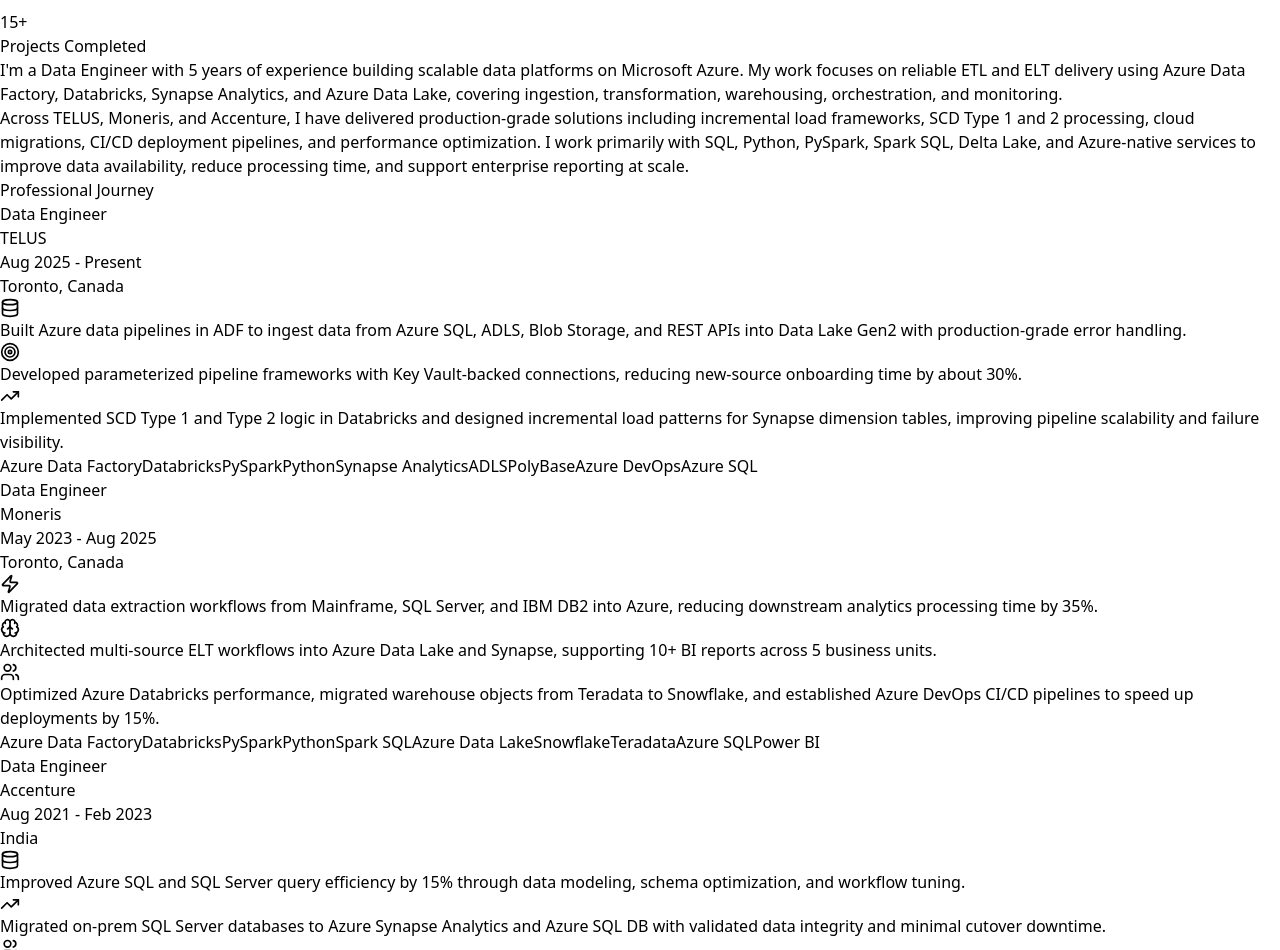
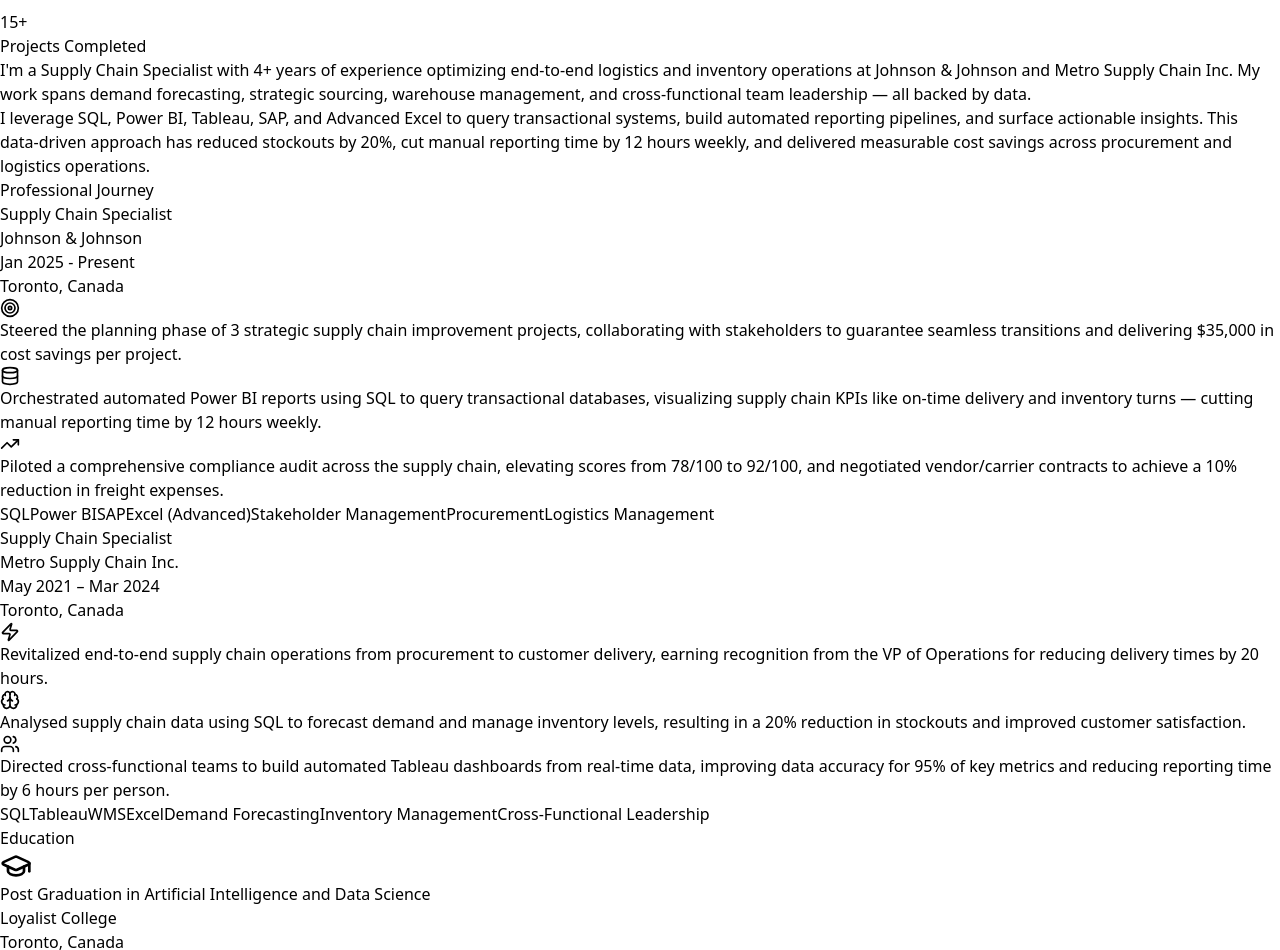
Before and after one commit to subhashsomarouthu/portfolio-website, a React (Vite) app: page / in a window 1280 px wide. Shown: the part 1042-1992 px from the top of the page. Built offline with nearby package versions, Linux system fonts and the light colour scheme.

Commit message:
supply chain profile

```diff
--- a/src/components/About.jsx
+++ b/src/components/About.jsx
@@ -1,9 +1,9 @@
-import { Briefcase, Code, Award, TrendingUp } from 'lucide-react';
+import { Briefcase, BarChart2, Award, TrendingUp } from 'lucide-react';
 import ScrollReveal from './ScrollReveal';
 
 const stats = [
-  { icon: Briefcase, value: '5', label: 'Years of Experience', gradient: 'from-purple-900/40', border: 'border-purple-500', iconColor: 'text-purple-400' },
-  { icon: Code, value: '3', label: 'Data Engineering Roles', gradient: 'from-cyan-900/40', border: 'border-cyan-500', iconColor: 'text-cyan-400' },
+  { icon: Briefcase, value: '4+', label: 'Years of Experience', gradient: 'from-purple-900/40', border: 'border-purple-500', iconColor: 'text-purple-400' },
+  { icon: BarChart2, value: '2', label: 'Supply Chain Roles', gradient: 'from-cyan-900/40', border: 'border-cyan-500', iconColor: 'text-cyan-400' },
   { icon: Award, value: '4', label: 'Certifications Earned', gradient: 'from-pink-900/40', border: 'border-pink-500', iconColor: 'text-pink-400' },
   { icon: TrendingUp, value: '15+', label: 'Projects Completed', gradient: 'from-indigo-900/40', border: 'border-indigo-500', iconColor: 'text-indigo-400' },
 ];
@@ -35,10 +35,10 @@ const About = () => {
         <ScrollReveal>
           <div className="bg-gradient-to-br from-slate-900/60 to-purple-900/30 backdrop-blur-lg rounded-2xl p-8 border border-purple-500/20">
             <p className="text-lg text-gray-300 leading-relaxed mb-6">
-              I'm a <span className="text-purple-400 font-semibold">Data Engineer</span> with 5 years of experience building scalable data platforms on <span className="text-cyan-400 font-semibold">Microsoft Azure</span>. My work focuses on reliable ETL and ELT delivery using <span className="text-cyan-400 font-semibold">Azure Data Factory, Databricks, Synapse Analytics, and Azure Data Lake</span>, covering ingestion, transformation, warehousing, orchestration, and monitoring.
+              I'm a <span className="text-purple-400 font-semibold">Supply Chain Specialist</span> with 4+ years of experience optimizing end-to-end logistics and inventory operations at <span className="text-cyan-400 font-semibold">Johnson & Johnson</span> and <span className="text-cyan-400 font-semibold">Metro Supply Chain Inc.</span> My work spans demand forecasting, strategic sourcing, warehouse management, and cross-functional team leadership — all backed by data.
             </p>
             <p className="text-lg text-gray-300 leading-relaxed">
-              Across TELUS, Moneris, and Accenture, I have delivered production-grade solutions including <span className="text-purple-400 font-semibold">incremental load frameworks, SCD Type 1 and 2 processing, cloud migrations, CI/CD deployment pipelines, and performance optimization</span>. I work primarily with <span className="text-cyan-400 font-semibold">SQL, Python, PySpark, Spark SQL, Delta Lake, and Azure-native services</span> to improve data availability, reduce processing time, and support enterprise reporting at scale.
+              I leverage <span className="text-purple-400 font-semibold">SQL, Power BI, Tableau, SAP, and Advanced Excel</span> to query transactional systems, build automated reporting pipelines, and surface actionable insights. This data-driven approach has reduced stockouts by 20%, cut manual reporting time by 12 hours weekly, and delivered measurable cost savings across procurement and logistics operations.
             </p>
           </div>
         </ScrollReveal>
--- a/src/components/Hero.jsx
+++ b/src/components/Hero.jsx
@@ -1,7 +1,7 @@
 import { useState, useEffect } from 'react';
 import { Github, Linkedin, Mail, ChevronDown, Download } from 'lucide-react';
 
-const TITLES = ['Data Engineer', 'Azure Data Engineer'];
+const TITLES = ['Supply Chain Specialist', 'Supply Chain Analyst'];
 
 const Hero = ({ scrollToSection }) => {
   const [titleIndex, setTitleIndex] = useState(0);
@@ -75,8 +75,8 @@ const Hero = ({ scrollToSection }) => {
             </div>
 
             <p className="text-lg text-gray-400 mb-8 max-w-2xl">
-              5 years building scalable ETL and ELT pipelines on Azure using ADF, Databricks, and Synapse Analytics.
-              Specialized in ingestion, transformation, warehousing, and production pipeline reliability.
+              4+ years optimizing end-to-end supply chain operations using SQL, Power BI, and ERP systems.
+              Specialized in demand forecasting, inventory management, logistics, and data-driven process improvement.
             </p>
 
             <div className="flex flex-wrap justify-center md:justify-start gap-3 mb-8">
@@ -87,7 +87,7 @@ const Hero = ({ scrollToSection }) => {
                 View Projects
               </button>
               <a
-                href="/Subhash_Pavan_Chakravarthy_Resume.pdf"
+                href="/Subhash_Pavan_Chakravarthy_Somarouthu_Resume.pdf"
                 download
                 className="px-6 py-3 border-2 border-cyan-500 rounded-lg font-semibold hover:bg-cyan-500/10 transition-all inline-flex items-center gap-2"
               >
--- a/src/data/experience.js
+++ b/src/data/experience.js
@@ -2,39 +2,27 @@ import { TrendingUp, Target, Users, Brain, Zap, Database } from 'lucide-react';
 
 export const experience = [
   {
-    company: "TELUS",
-    role: "Data Engineer",
-    period: "Aug 2025 - Present",
+    company: "Johnson & Johnson",
+    role: "Supply Chain Specialist",
+    period: "Jan 2025 - Present",
     location: "Toronto, Canada",
     achievements: [
-      { icon: Database, text: "Built Azure data pipelines in ADF to ingest data from Azure SQL, ADLS, Blob Storage, and REST APIs into Data Lake Gen2 with production-grade error handling." },
-      { icon: Target, text: "Developed parameterized pipeline frameworks with Key Vault-backed connections, reducing new-source onboarding time by about 30%." },
-      { icon: TrendingUp, text: "Implemented SCD Type 1 and Type 2 logic in Databricks and designed incremental load patterns for Synapse dimension tables, improving pipeline scalability and failure visibility." }
+      { icon: Target, text: "Steered the planning phase of 3 strategic supply chain improvement projects, collaborating with stakeholders to guarantee seamless transitions and delivering $35,000 in cost savings per project." },
+      { icon: Database, text: "Orchestrated automated Power BI reports using SQL to query transactional databases, visualizing supply chain KPIs like on-time delivery and inventory turns — cutting manual reporting time by 12 hours weekly." },
+      { icon: TrendingUp, text: "Piloted a comprehensive compliance audit across the supply chain, elevating scores from 78/100 to 92/100, and negotiated vendor/carrier contracts to achieve a 10% reduction in freight expenses." }
     ],
-    tech: ["Azure Data Factory", "Databricks", "PySpark", "Python", "Synapse Analytics", "ADLS", "PolyBase", "Azure DevOps", "Azure SQL"]
+    tech: ["SQL", "Power BI", "SAP", "Excel (Advanced)", "Stakeholder Management", "Procurement", "Logistics Management"]
   },
   {
-    company: "Moneris",
-    role: "Data Engineer",
-    period: "May 2023 - Aug 2025",
+    company: "Metro Supply Chain Inc.",
+    role: "Supply Chain Specialist",
+    period: "May 2021 – Mar 2024",
     location: "Toronto, Canada",
     achievements: [
-      { icon: Zap, text: "Migrated data extraction workflows from Mainframe, SQL Server, and IBM DB2 into Azure, reducing downstream analytics processing time by 35%." },
-      { icon: Brain, text: "Architected multi-source ELT workflows into Azure Data Lake and Synapse, supporting 10+ BI reports across 5 business units." },
-      { icon: Users, text: "Optimized Azure Databricks performance, migrated warehouse objects from Teradata to Snowflake, and established Azure DevOps CI/CD pipelines to speed up deployments by 15%." }
+      { icon: Zap, text: "Revitalized end-to-end supply chain operations from procurement to customer delivery, earning recognition from the VP of Operations for reducing delivery times by 20 hours." },
+      { icon: Brain, text: "Analysed supply chain data using SQL to forecast demand and manage inventory levels, resulting in a 20% reduction in stockouts and improved customer satisfaction." },
+      { icon: Users, text: "Directed cross-functional teams to build automated Tableau dashboards from real-time data, improving data accuracy for 95% of key metrics and reducing reporting time by 6 hours per person." }
     ],
-    tech: ["Azure Data Factory", "Databricks", "PySpark", "Python", "Spark SQL", "Azure Data Lake", "Snowflake", "Teradata", "Azure SQL", "Power BI"]
-  },
-  {
-    company: "Accenture",
-    role: "Data Engineer",
-    period: "Aug 2021 - Feb 2023",
-    location: "India",
-    achievements: [
-      { icon: Database, text: "Improved Azure SQL and SQL Server query efficiency by 15% through data modeling, schema optimization, and workflow tuning." },
-      { icon: TrendingUp, text: "Migrated on-prem SQL Server databases to Azure Synapse Analytics and Azure SQL DB with validated data integrity and minimal cutover downtime." },
-      { icon: Users, text: "Optimized ADF V2 pipeline performance, secured critical credentials with Key Vault linked services, and led stakeholder discussions to align delivery with business requirements." }
-    ],
-    tech: ["SQL Server", "Python", "Azure Synapse Analytics", "Azure Data Factory", "Azure SQL", "ADLS", "Azure Analysis Services"]
+    tech: ["SQL", "Tableau", "WMS", "Excel", "Demand Forecasting", "Inventory Management", "Cross-Functional Leadership"]
   }
 ];
--- a/src/data/skills.js
+++ b/src/data/skills.js
@@ -1,53 +1,57 @@
 export const skills = [
   {
-    category: "Cloud",
+    category: "Supply Chain Management",
+    items: [
+      "End-to-End Supply Chain Operations",
+      "Demand & Supply Planning",
+      "Inventory Management (WMS)",
+      "Logistics & Last-Mile Delivery",
+      "Strategic Sourcing & Procurement",
+      "Warehouse Management",
+      "E-commerce Fulfilment",
+      "SAP S/4HANA (ERP)",
+    ],
+  },
+  {
+    category: "Analytics & Reporting",
+    items: [
+      "SQL",
+      "Power BI",
+      "Tableau",
+      "Advanced Excel",
+      "Predictive Analytics",
+      "Data Analysis",
+      "Machine Learning",
+      "Scikit-learn",
+      "TensorFlow",
+    ],
+  },
+  {
+    category: "Process & Project Management",
+    items: [
+      "Lean Manufacturing",
+      "Six Sigma",
+      "Kaizen",
+      "Agile / Scrum",
+      "Waterfall",
+      "Stakeholder Management",
+      "Cross-Functional Leadership",
+      "Risk Management",
+      "Budget Management",
+    ],
+  },
+  {
+    category: "Cloud & Data Engineering",
     items: [
       "Azure Data Factory",
       "Azure Databricks",
       "Azure Synapse Analytics",
       "Azure Data Lake",
-      "Logic Apps",
-    ],
-  },
-  {
-    category: "Data Engineering",
-    items: [
-      "ETL Pipelines",
-      "ELT Pipeline Design",
-      "Incremental Load Patterns",
-      "Delta Lake",
-      "Data Modeling",
-      "SCD Type 1 & 2",
-      "PolyBase",
-      "Apache Kafka",
-    ],
-  },
-  {
-    category: "Programming",
-    items: [
       "Python",
       "PySpark",
-      "SQL",
       "Spark SQL",
-    ],
-  },
-  {
-    category: "Analytics & AI",
-    items: [
-      "Data Analysis",
-      "Machine Learning",
-      "Deep Learning",
-      "NLP",
-      "Scikit-learn",
-      "TensorFlow",
-      "A/B Testing",
-    ],
-  },
-  {
-    category: "Reporting",
-    items: [
-      "Power BI",
-      "Tableau",
+      "Delta Lake",
+      "Snowflake",
     ],
   },
   {
@@ -57,20 +61,16 @@ export const skills = [
       "SQL Server",
       "MySQL",
       "PostgreSQL",
-      "Snowflake",
     ],
   },
   {
-    category: "Orchestration & DevOps",
+    category: "DevOps & Tooling",
     items: [
-      "Apache Airflow",
       "Azure DevOps",
       "Git",
-      "GitHub",
       "GitHub Actions",
       "CI/CD Pipelines",
       "Docker",
-      "Kubernetes",
       "JIRA",
       "Postman",
     ],
```
Also changed, not shown: 2 other files (tests, documents, lock files or other folders).
